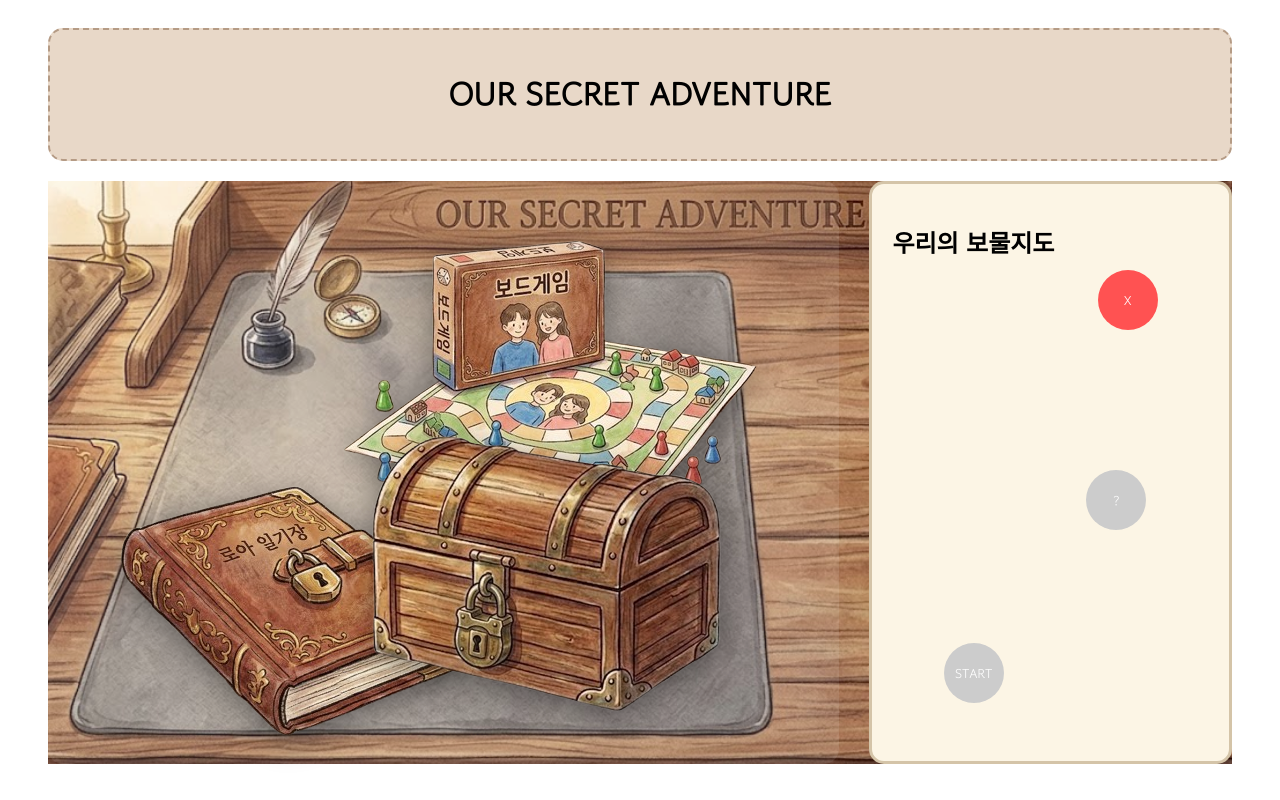
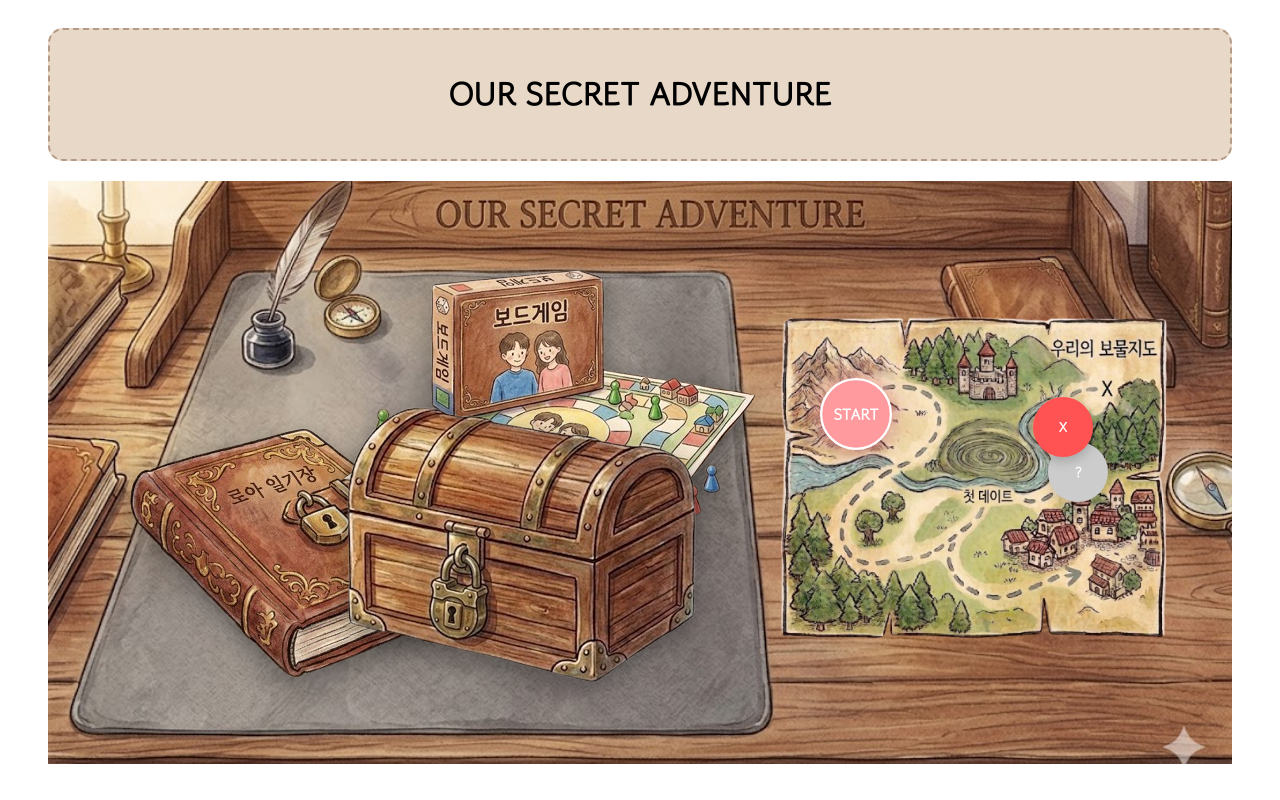
Before and after one commit to LeeRoa/secret-adventure, a React (Vite) app: page / in a window 1280 px wide. Both pictures are taken after a click on the button "비밀 여행 시작하기". Built offline with nearby package versions, Linux system fonts and the light colour scheme; a web font is replaced by a local one.

Commit message:
지도 이미지 추가

```diff
--- a/src/components/SecretRoom.css
+++ b/src/components/SecretRoom.css
@@ -48,9 +48,7 @@
 
 /* --- 왼쪽: 비밀의 방 --- */
 .room-area {
-    flex: 2.5;
-    background-color: rgba(255, 255, 255, 0.1); /* 투명하게 변경 */
-    border-radius: 15px;
+    flex: 3;
     position: relative;
 }
 
@@ -77,13 +75,13 @@
 
 .item-image {
     /* 💡 중요: 이미지 윤곽선을 따라 그림자를 만들어 리얼함을 더함 */
-    filter: drop-shadow(0 8px 15px rgba(0,0,0,0.4));
+    filter: drop-shadow(0 8px 15px rgba(0, 0, 0, 0.4));
     transition: transform 0.2s ease;
 }
 
 .placeholder-item:hover .item-image {
     transform: translateY(-8px) scale(1.05);
-    filter: drop-shadow(0 15px 20px rgba(0,0,0,0.3));
+    filter: drop-shadow(0 15px 20px rgba(0, 0, 0, 0.3));
 }
 
 .diary {
@@ -91,8 +89,8 @@
     height: 200px;
     background-color: #8b5a2b;
     color: white;
-    top: 55%;
-    left: 20%;
+    top: 45%;
+    left: 25%;
 }
 
 .diary.open {
@@ -106,8 +104,8 @@
     height: 120px;
     background-color: #4a90e2;
     color: white;
-    top: 20%;
-    left: 55%;
+    top: 25%;
+    left: 65%;
 }
 
 .chest {
@@ -115,8 +113,8 @@
     height: 160px;
     background-color: #5c4033;
     color: white;
-    bottom: 20%;
-    right: 25%;
+    bottom: 25%;
+    right: 15%;
 }
 
 .chest.glow {
@@ -135,63 +133,76 @@
 }
 
 /* --- 오른쪽: 보물지도 --- */
+/* --- 오른쪽: 보물지도 (정사각형 고정) --- */
 .map-area {
-    flex: 1; /* 지도는 비중을 유지해서 방이 더 돋보이게 합니다 */
-    background-color: #fcf5e5;
-    border-radius: 15px;
-    border: 3px solid #d4c4a8;
+    flex: 2;
+    display: flex;
+    justify-content: center;
+    align-items: center; /* 💡 정사각형 지도가 항상 정중앙에 예쁘게 오도록 설정 */
     padding: 20px;
     position: relative;
 }
 
-.checkpoint {
-    width: 60px;
-    height: 60px;
-    background-color: #ccc;
-    border-radius: 50%;
-    display: flex;
-    justify-content: center;
-    align-items: center;
-    font-size: 0.8rem;
-    color: white;
-    position: absolute;
-    transition: all 0.5s ease;
+/* 🗺️ 정사각형 지도를 담는 실제 컨테이너 */
+.map-container {
+    width: 100%;
+    max-width: 560px; /* 지도가 너무 무식하게 커지는 것 방지 */
+    position: relative; /* 자식인 체크포인트들의 기준점 */
+    border-radius: 10px; /* 지도 모서리 살짝 둥글게 */
+    overflow: hidden;
 }
 
-.checkpoint.start.cleared {
-    background-color: #4caf50;
+.map-base-image {
+    width: 100%;
+    height: auto;
+    object-fit: cover; /* 정사각형 영역에 빈틈없이 꽉 채움 */
+    display: block;
 }
 
-.checkpoint.point1.unlocked {
+/* 📍 체크포인트들을 지도 컨테이너 위에 정확히 배치 */
+.map-checkpoints {
+    position: absolute;
+    top: 0; left: 0;
+    width: 100%; height: 100%;
+}
+
+.checkpoint {
+    width: 60px; height: 60px;
+    background-color: #ccc; border-radius: 50%;
+    display: flex; justify-content: center; align-items: center;
+    font-size: 0.85rem; font-weight: bold; color: white;
+    position: absolute; transition: all 0.5s ease;
+    filter: drop-shadow(0 4px 6px rgba(0,0,0,0.2));
+    z-index: 5;
+    /* 💡 위치 미세 조정 시, 가운데 정렬을 위해 추가 */
+    transform: translate(-50%, 50%);
+}
+
+/* 활성화 상태 (Active) */
+.checkpoint.active {
     background-color: #ff9a9e;
     box-shadow: 0 0 20px rgba(255, 154, 158, 0.8);
-    animation: unlockPulse 1.5s infinite;
+    animation: activePulse 1.5s infinite;
+    cursor: pointer;
+    border: 2px solid white;
 }
 
-@keyframes unlockPulse {
-    0%, 100% {
-        transform: scale(1);
-    }
-    50% {
-        transform: scale(1.1);
-    }
+/* 완료 상태 (Cleared) */
+.checkpoint.cleared {
+    background-color: #4caf50;
+    animation: none;
+    box-shadow: none;
 }
 
-.start {
-    bottom: 10%;
-    left: 20%;
+@keyframes activePulse {
+    0%, 100% { transform: translate(-50%, 50%) scale(1); }
+    50% { transform: translate(-50%, 50%) scale(1.15); }
 }
 
-.point1 {
-    bottom: 40%;
-    left: 60%;
-}
-
-.end {
-    top: 15%;
-    right: 20%;
-    background-color: #ff5252;
-}
+/* 📍 정사각형 지도 위의 좌표 (지형에 맞게 나중에 조절하세요!) */
+.start { top: 15%; left: 20%; }
+.point1 { bottom: 50%; left: 70%; }
+.end { top: 20%; right: 20%; background-color: #ff5252; }
 
 /* --- 🔐 모달 스타일 --- */
 .modal-overlay {
--- a/src/components/SecretRoom.jsx
+++ b/src/components/SecretRoom.jsx
@@ -2,14 +2,23 @@ import { useState } from 'react';
 import './SecretRoom.css';
 
 export default function SecretRoom({ onEnd }) {
-    const [isDiaryOpen, setIsDiaryOpen] = useState(false);
-    const [isModalOpen, setIsModalOpen] = useState(false);
-    const [showDetail, setShowDetail] = useState(false);
-    const [isDiaryRead, setIsDiaryRead] = useState(false);
-    const [showMemory, setShowMemory] = useState(false);
-    const [showGamePuzzle, setShowGamePuzzle] = useState(false);
-    const [showGameDetail, setShowGameDetail] = useState(false); // 💡 보드게임 상세 내용 상태 추가
-    const [isGameSolved, setIsGameSolved] = useState(false);
+    // --- 퀘스트 진행 상태 (순차적 해금 로직) ---
+    const [isStartClicked, setIsStartClicked] = useState(false);       // 1. 지도 START
+    const [isDiaryOpen, setIsDiaryOpen] = useState(false);             // 2. 일기장 비밀번호 통과
+    const [isDiaryRead, setIsDiaryRead] = useState(false);             // 3. 일기장 정독 완료 (📍 활성화)
+
+    const [isMemoryChecked, setIsMemoryChecked] = useState(false);     // 4. 📍 첫 데이트 확인 완료 (🎲 활성화)
+    const [isGameSolved, setIsGameSolved] = useState(false);           // 5. 보드게임 정답 통과
+    const [isGameRead, setIsGameRead] = useState(false);               // 6. 보드게임 추억 정독 완료 (X 활성화)
+
+    const [isFinalPointReached, setIsFinalPointReached] = useState(false); // 7. 지도의 X 클릭 (🎁 해금)
+
+    // --- UI 모달 상태 ---
+    const [isModalOpen, setIsModalOpen] = useState(false);             // 비밀번호 입력창
+    const [showDetail, setShowDetail] = useState(false);               // 일기장 상세
+    const [showMemory, setShowMemory] = useState(false);               // 📍 첫 데이트 모달
+    const [showGamePuzzle, setShowGamePuzzle] = useState(false);       // 🎲 퀴즈 입력창
+    const [showGameDetail, setShowGameDetail] = useState(false);       // 🎲 추억 상세
 
     const [password, setPassword] = useState('');
     const [gameAnswer, setGameAnswer] = useState('');
@@ -17,8 +26,20 @@ export default function SecretRoom({ onEnd }) {
     const CORRECT_PASSWORD = '250118';
     const CORRECT_GAME = '튜링머신';
 
-    // --- 일기장 관련 함수 ---
+    // 🚩 [STEP 1] 지도 START 클릭
+    const handleStartClick = () => {
+        if (!isStartClicked) {
+            setIsStartClicked(true);
+            alert("모험이 시작되었어! 책상 위의 일기장을 먼저 확인해봐! 📖");
+        }
+    };
+
+    // 📖 [STEP 2] 일기장 클릭 (START 이후 가능)
     const handleDiaryClick = () => {
+        if (!isStartClicked) {
+            alert("지도의 START 지점을 먼저 눌러서 모험을 시작해줘! 🗺️");
+            return;
+        }
         if (!isDiaryOpen) setIsModalOpen(true);
         else setShowDetail(true);
     };
@@ -37,36 +58,64 @@ export default function SecretRoom({ onEnd }) {
 
     const handleCloseDiary = () => {
         setShowDetail(false);
-        setIsDiaryRead(true);
+        setIsDiaryRead(true); // 💡 결과: 지도의 📍 활성화
     };
 
-    // --- 보드게임 관련 함수 ---
+    // 📍 [STEP 3] 첫 데이트(📍) 클릭 (일기장 정독 후 가능)
+    const handlePoint1Click = () => {
+        if (isDiaryRead) {
+            setShowMemory(true);
+        } else {
+            alert("START 지점의 일기장을 먼저 읽어봐야 해! 📖");
+        }
+    };
+
+    const handleCloseMemory = () => {
+        setShowMemory(false);
+        setIsMemoryChecked(true); // 💡 결과: 보드게임(🎲) 활성화
+    };
+
+    // 🎲 [STEP 4] 보드게임 클릭 (📍 확인 후 가능)
     const handleGameClick = () => {
-        if (isGameSolved) {
-            setShowGameDetail(true); // 이미 풀었다면 바로 내용 보기
-        } else if (isDiaryRead) {
-            setShowGamePuzzle(true);
-        } else {
-            alert("지도를 먼저 확인해봐! 🗺️");
+        if (!isMemoryChecked) {
+            alert("지도의 '첫 데이트(📍)' 지점을 먼저 확인해봐! 🗺️");
+            return;
         }
+        if (isGameSolved) setShowGameDetail(true);
+        else setShowGamePuzzle(true);
     };
 
     const handleGameConfirm = () => {
         if (gameAnswer.trim() === CORRECT_GAME) {
             setIsGameSolved(true);
             setShowGamePuzzle(false);
-            setShowGameDetail(true); // 💡 정답을 맞히면 바로 상세 페이지 오픈!
+            setShowGameDetail(true);
         } else {
             alert("다시 생각해봐! 😂");
         }
     };
 
-    // --- 보물상자 ---
+    const handleCloseGameDetail = () => {
+        setShowGameDetail(false);
+        setIsGameRead(true); // 💡 결과: 지도의 X 활성화
+    };
+
+    // ❌ [STEP 5] 최종 목적지 X 클릭 (보드게임 정독 후 가능)
+    const handleFinalPointClick = () => {
+        if (isGameRead) {
+            setIsFinalPointReached(true);
+            alert("드디어 마지막 목적지에 도착했어! 이제 보물상자를 열어봐! 🎁");
+        } else {
+            alert("보드게임의 비밀을 먼저 풀어야 이 지점에 올 수 있어! 🎲");
+        }
+    };
+
+    // 🎁 [STEP 6] 보물상자 클릭 (X 도달 후 가능)
     const handleChestClick = () => {
-        if (isGameSolved) {
-            onEnd();
+        if (isFinalPointReached) {
+            onEnd(); // 최종 엔딩 화면으로
         } else {
-            alert("아직 상자가 꽉 잠겨있어. 보드게임의 비밀을 먼저 풀어줘! 🎲");
+            alert("지도의 마지막 목적지(X)를 먼저 찾아야 상자가 열릴 것 같아! 🗺️");
         }
     };
 
@@ -79,96 +128,90 @@ export default function SecretRoom({ onEnd }) {
             <div className="main-content">
                 <section className="room-area">
                     <div className="desk-background">
-                        <div
-                            className={`placeholder-item diary ${isDiaryOpen ? 'open' : ''}`}
-                            onClick={handleDiaryClick}
-                        >
-                            {/* 💡 조건부 렌더링: 일기장 상태에 따라 이미지 교체 */}
-                            {isDiaryOpen ? (
-                                <img
-                                    src="/images/unlock_diary.png"  /* 👈 누끼 딴 일기장 펼쳐진 이미지 (혹은 준비한 이미지) */
-                                    alt="열린 일기장"
-                                    className="item-image"
-                                />
-                            ) : (
-                                <img
-                                    src="/images/lock_diary.png" /* 👈 잠긴 일기장 이미지 */
-                                    alt="잠긴 일기장"
-                                    className="item-image"
-                                />
-                            )}
+                        {/* 1. 일기장 */}
+                        <div className={`placeholder-item diary ${isDiaryOpen ? 'open' : ''}`} onClick={handleDiaryClick}>
+                            <img src={isDiaryOpen ? "/images/unlock_diary.png" : "/images/lock_diary.png"} className="item-image" alt="일기장" />
                         </div>
 
-                        <div
-                            className={`placeholder-item board-game ${isGameSolved ? 'open' : ''}`}
-                            onClick={handleGameClick}
-                        >
-                            {/* 💡 보드게임도 정답을 맞혔을 때 이미지를 다르게 줄 수 있어요 */}
-                            <img
-                                src={isGameSolved ? "/images/board_game.png" : "/images/board_game.png"}
-                                alt="보드게임"
-                                className="item-image"
-                            />
+                        {/* 2. 보드게임 */}
+                        <div className={`placeholder-item board-game ${isGameSolved ? 'solved' : ''}`} onClick={handleGameClick}>
+                            <img src="/images/board_game.png" className="item-image" alt="보드게임" />
                         </div>
 
-                        <div
-                            className={`placeholder-item chest ${isGameSolved ? 'glow' : ''}`}
-                            onClick={handleChestClick}
-                        >
-                            {/* 💡 secret_box.png 적용! 정답을 맞히면 glow 효과가 CSS에서 나타납니다 */}
-                            <img
-                                src="/images/lock_box.png"
-                                alt="보물상자"
-                                className="item-image"
-                            />
+                        {/* 3. 보물상자 */}
+                        <div className={`placeholder-item chest ${isFinalPointReached ? 'glow' : ''}`} onClick={handleChestClick}>
+                            <img src="/images/lock_box.png" className="item-image" alt="보물상자" />
                         </div>
                     </div>
                 </section>
 
+                {/* --- 오른쪽: 보물지도 영역 (이미지 기반) --- */}
                 <section className="map-area">
-                    <div className="map-background">
-                        <h2>우리의 보물지도</h2>
-                        <div className={`checkpoint start ${isDiaryOpen ? 'cleared' : ''}`}>START</div>
-                        <div
-                            className={`checkpoint point1 ${isDiaryRead ? 'unlocked' : ''}`}
-                            onClick={() => isDiaryRead && setShowMemory(true)}
-                        >
-                            {isDiaryRead ? "📍 첫 데이트" : "?"}
+                    <div className="map-container">
+                        {/* 🗺️ 실제 지도 이미지 배치 */}
+                        <img
+                            src="/images/map.png"
+                            alt="보물지도"
+                            className="map-base-image"
+                        />
+
+                        {/* 📍 지도 위에 띄울 체크포인트들 */}
+                        <div className="map-checkpoints">
+                            {/* START: 처음부터 활성화(active) */}
+                            <div
+                                className={`checkpoint start ${isStartClicked ? 'cleared' : 'active'}`}
+                                onClick={handleStartClick}
+                            >
+                                START
+                            </div>
+
+                            {/* 📍 첫 데이트: 일기장 확인 후 활성화 */}
+                            <div
+                                className={`checkpoint point1 ${isDiaryRead ? (isMemoryChecked ? 'cleared' : 'active') : ''}`}
+                                onClick={handlePoint1Click}
+                            >
+                                {isDiaryRead ? "📍" : "?"}
+                            </div>
+
+                            {/* X 최종지점: 보드게임 확인 후 활성화 */}
+                            <div
+                                className={`checkpoint end ${isGameRead ? (isFinalPointReached ? 'cleared' : 'active') : ''}`}
+                                onClick={handleFinalPointClick}
+                            >
+                                X
+                            </div>
                         </div>
-                        <div className="checkpoint end">X</div>
                     </div>
                 </section>
             </div>
 
-            {/* 🔐 모달 1: 일기장 비밀번호 */}
+            {/* --- 모달/상세창 구성 --- */}
             {isModalOpen && (
                 <div className="modal-overlay" onClick={() => setIsModalOpen(false)}>
                     <div className="modal-content" onClick={(e) => e.stopPropagation()}>
                         <h3>🔒 비밀번호 입력</h3>
-                        <input type="text" value={password} onChange={(e) => setPassword(e.target.value)} maxLength={6} placeholder="날짜를 입력해줘❤️" />
+                        <input type="text" value={password} onChange={(e) => setPassword(e.target.value)} maxLength={6} placeholder="yymmdd" />
                         <div className="modal-buttons"><button onClick={handleConfirm}>확인</button></div>
                     </div>
                 </div>
             )}
 
-            {/* 📖 상세 1: 일기장 (기존 스타일 유지) */}
-            {showDetail && (
-                <div className="diary-detail-overlay" onClick={handleCloseDiary}>
+            {(showDetail || showGameDetail) && (
+                <div className="diary-detail-overlay" onClick={showDetail ? handleCloseDiary : handleCloseGameDetail}>
                     <div className="diary-paper" onClick={(e) => e.stopPropagation()}>
-                        <button className="close-diary" onClick={handleCloseDiary}>X</button>
+                        <button className="close-diary" onClick={showDetail ? handleCloseDiary : handleCloseGameDetail}>X</button>
                         <div className="diary-content">
                             <div className="diary-left">
-                                <div className="photo-frame"><div className="photo-placeholder">📸 우리의 첫 여행 사진</div></div>
-                                <div className="photo-frame second"><div className="photo-placeholder">📸 웃고 있는 우리</div></div>
+                                <div className="photo-frame"><div className="photo-placeholder">📸 {showDetail ? "우리의 첫 여행" : "보드게임 카페"}</div></div>
+                                <div className="photo-frame second"><div className="photo-placeholder">📸 {showDetail ? "웃고 있는 우리" : "열중하는 모습"}</div></div>
                             </div>
                             <div className="diary-right">
-                                <h2 className="handwriting-title">2026년 3월 24일</h2>
+                                <h2 className="handwriting-title">{showDetail ? "2026년 3월 24일" : "첫 데이트, 보드게임"}</h2>
                                 <p className="handwriting-text">
-                                    안녕? 드디어 일기장을 열었네!<br/><br/>
-                                    우리가 함께한 시간들이 벌써 이만큼이나 쌓였어.
-                                    처음 만났던 날의 떨림부터, 모든 순간이 나에겐 보물 같아.<br/><br/>
-                                    지도의 다음 목적지에도 네가 좋아할 선물을 준비했어.
-                                    어서 가보자! 사랑해 ❤️
+                                    {showDetail ?
+                                        "안녕? 드디어 일기장을 열었네!\n\n우리가 함께한 시간들이 벌써 이만큼이나 쌓였어. 처음 만났던 날의 떨림부터, 모든 순간이 나에겐 보물 같아.\n\n지도의 다음 목적지에도 네가 좋아할 선물을 준비했어. 어서 가보자! 사랑해 ❤️"
+                                        :
+                                        "그날 기억나? 튜링머신 하나 풀겠다고\n둘이 머리 맞대고 끙끙거렸던 거.\n\n네가 숫자 하나 맞힐 때마다 아이처럼 좋아하던 모습이 얼마나 예뻤는지 몰라.\n\n우리는 복잡한 논리 문제보다 더 완벽한 답을 찾은 것 같아. 바로 우리!"}
                                 </p>
                             </div>
                         </div>
@@ -176,51 +219,23 @@ export default function SecretRoom({ onEnd }) {
                 </div>
             )}
 
-            {/* 🎲 모달 2: 보드게임 퀴즈 */}
             {showGamePuzzle && (
                 <div className="modal-overlay" onClick={() => setShowGamePuzzle(false)}>
                     <div className="modal-content" onClick={(e) => e.stopPropagation()}>
                         <h3>🎲 보드게임 퀴즈</h3>
                         <p>우리가 처음으로 함께 했던<br/>보드게임의 이름은?</p>
-                        <input type="text" value={gameAnswer} onChange={(e) => setGameAnswer(e.target.value)} placeholder="보드게임 이름을 입력해줘❤️" />
+                        <input type="text" value={gameAnswer} onChange={(e) => setGameAnswer(e.target.value)} placeholder="정답 입력" />
                         <div className="modal-buttons"><button onClick={handleGameConfirm}>정답 확인</button></div>
                     </div>
                 </div>
             )}
 
-            {/* 🎲 상세 2: 보드게임 추억 (일기장과 동일한 스타일) */}
-            {showGameDetail && (
-                <div className="diary-detail-overlay" onClick={() => setShowGameDetail(false)}>
-                    <div className="diary-paper" onClick={(e) => e.stopPropagation()}>
-                        <button className="close-diary" onClick={() => setShowGameDetail(false)}>X</button>
-                        <div className="diary-content">
-                            <div className="diary-left">
-                                <div className="photo-frame"><div className="photo-placeholder">📸 보드게임 카페에서</div></div>
-                                <div className="photo-frame second"><div className="photo-placeholder">📸 튜링머신 하던 날</div></div>
-                            </div>
-                            <div className="diary-right">
-                                <h2 className="handwriting-title">첫 데이트, 보드게임</h2>
-                                <p className="handwriting-text">
-                                    그날 기억나? 튜링머신 하나 풀겠다고<br/>
-                                    둘이 머리 맞대고 끙끙거렸던 거.<br/><br/>
-                                    네가 숫자 하나 맞힐 때마다 아이처럼 좋아하던
-                                    모습이 얼마나 예뻤는지 몰라.<br/><br/>
-                                    우리는 복잡한 논리 문제보다
-                                    더 완벽한 답을 찾은 것 같아. 바로 우리!
-                                </p>
-                            </div>
-                        </div>
-                    </div>
-                </div>
-            )}
-
-            {/* 📍 모달 3: 지도 추억 힌트 */}
             {showMemory && (
-                <div className="modal-overlay" onClick={() => setShowMemory(false)}>
+                <div className="modal-overlay" onClick={handleCloseMemory}>
                     <div className="modal-content" onClick={(e) => e.stopPropagation()}>
                         <h3>📍 첫 데이트의 기억</h3>
                         <p>"그날 보드게임 카페 기억나?<br/>네가 이기려고 집중하던 그 표정이 생각나!"</p>
-                        <div className="modal-buttons"><button onClick={() => setShowMemory(false)}>추억 간직하기</button></div>
+                        <div className="modal-buttons"><button onClick={handleCloseMemory}>확인</button></div>
                     </div>
                 </div>
             )}
```
Also changed, not shown: public/images/map.png.
